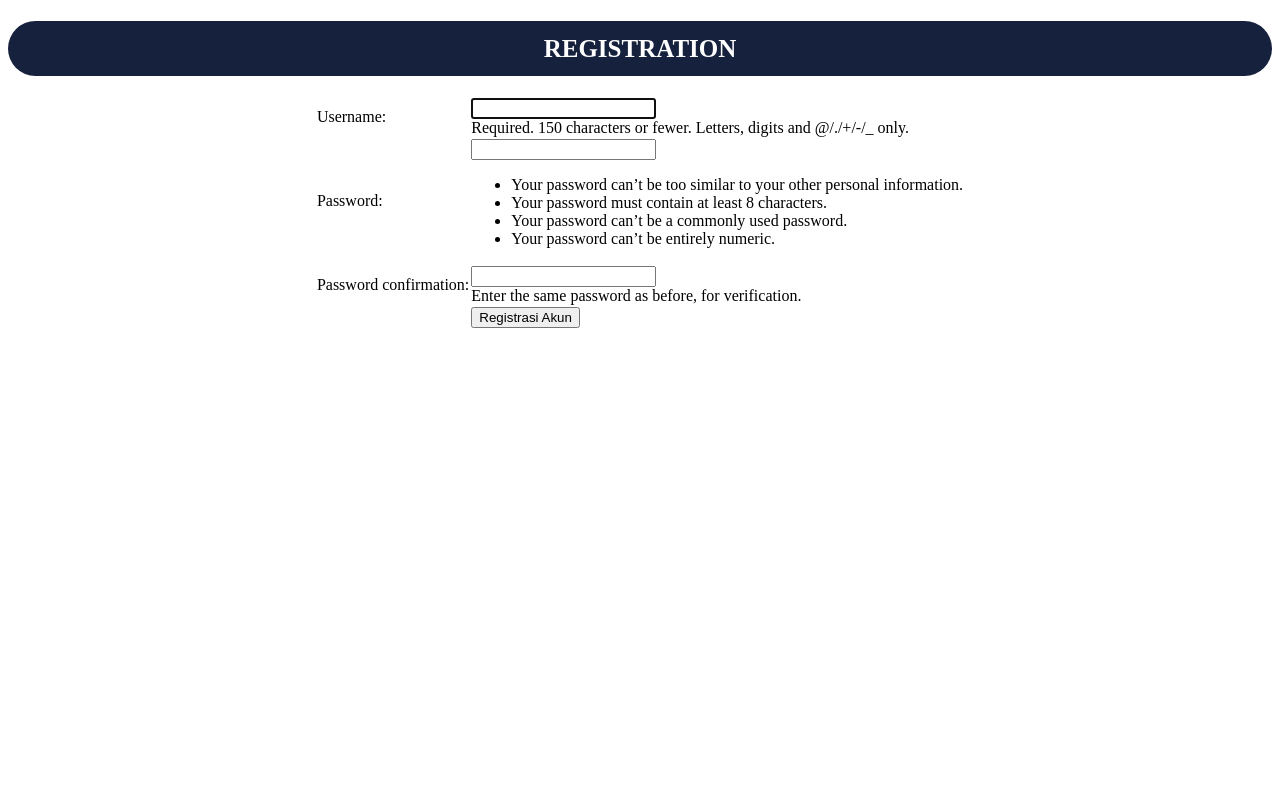
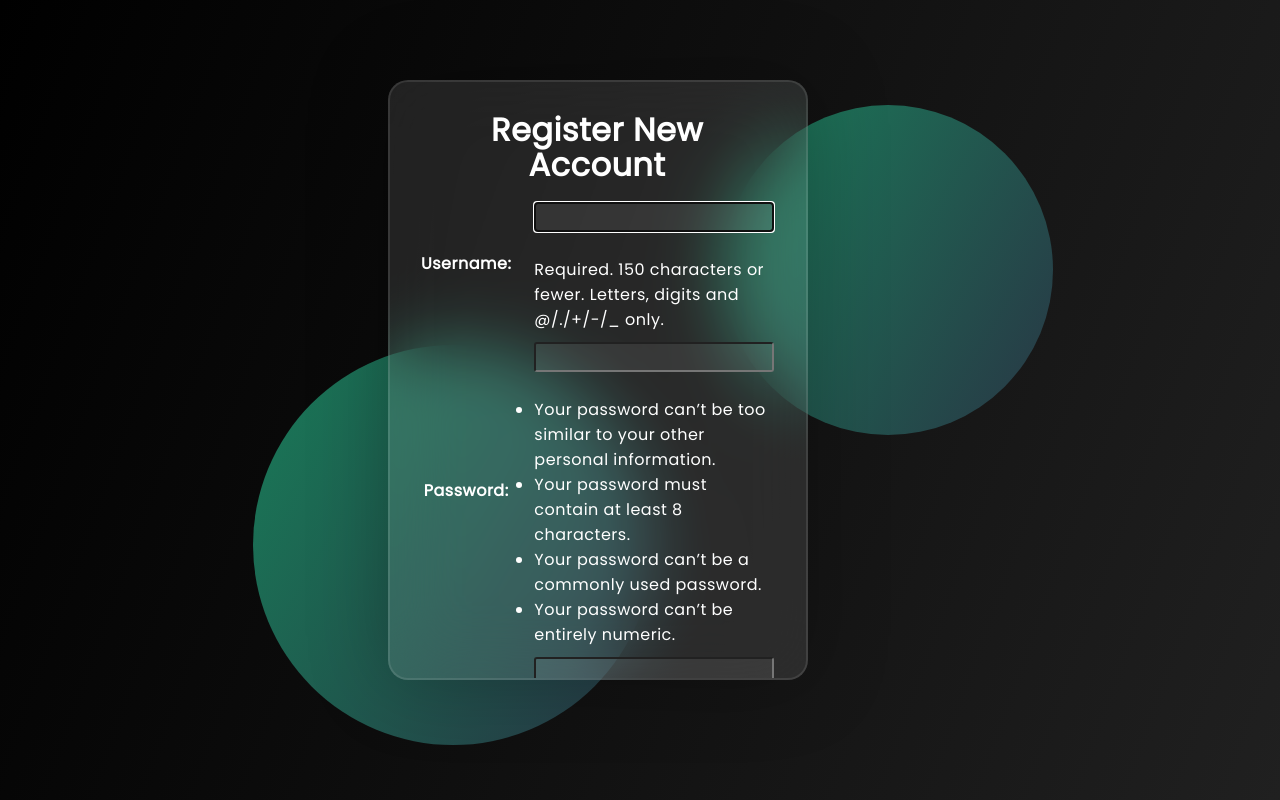
Before and after one commit to fahiradh/Tugas-2, a Django app: page /todolist/register/ in a window 1280 px wide. Run offline with Django 4.2, Linux system fonts and the light colour scheme.

Commit message:
add register adfter styling

```diff
--- a/todolist/templates/register.html
+++ b/todolist/templates/register.html
@@ -1,3 +1,4 @@
+<!DOCTYPE html>
 {% extends 'base.html' %}
 {% block meta %}
 
@@ -5,42 +6,154 @@
 
 {% endblock meta %}
 {% block content %}
-<div class = "register">
-    <style>
-        h2{
+<html lang="en">
+<head>
+    <link rel="preconnect" href="https://fonts.gstatic.com">
+    <link href="https://fonts.googleapis.com/css2?family=Space+Mono:ital,wght@0,400;0,700;1,400;1,700&display=swap" rel="stylesheet">
+    <link href="https://fonts.googleapis.com/css2?family=Poppins:wght@300;400&display=swap" rel="stylesheet">
+    <script src="https://ajax.googleapis.com/ajax/libs/jquery/3.5.1/jquery.min.js"></script>
+
+    <style media="screen">
+        *,
+        *:before,
+        *:after{
+            padding: 0;
+            margin: 0;
+            box-sizing: border-box;
+            color: white;
+        }
+        body{
+            display: block;
+            position: center;
+                font-family: 'Poppins',sans-serif;
+                background-color: rgb(240, 244, 247);
+            background: linear-gradient(-70deg,  #202020, #000000);
+            height: 100vh;
+        }
+        .circle {
+            position: absolute;
+            border-radius: 50%;
+            background: linear-gradient(120deg, #1D976C, #2c3e50);
+        }
+        .circles {
+            position: absolute;
+            height: 270px;
+            width: 550px;
+            top: 50%;
+            left: 50%;
+            transform: translate(-50%, -50%);
+            z-index: -1;
+        }
+        .circle-1 {
+            height: 400px;
+            width: 400px;
+            top: 100px;
+            left: -70px;
+            opacity: 0.8;
+            animation-timing-function: cubic-bezier(0.54, 0.085, 0.5, 0.92);
+            animation-iteration-count: infinite;
+            animation-name: float;
+                -webkit-animation-name: float;
+            animation-duration: 6s;
+                -webkit-animation-duration: 6s;
+                -webkit-animation-delay: 3.5s;
+            animation-delay: 3.5s;
+            animation-direction: alternate;
+        }
+        .circle-2 {
+            height: 330px;
+            width: 330px;
+            bottom: 80px;
+            right: -180px;
+            opacity: 0.8;
+            animation-timing-function: cubic-bezier(0.54, 0.085, 0.5, 0.92);
+            animation-iteration-count: infinite;
+            animation-name: float;
+                -webkit-animation-name: float;
+            animation-duration: 6s;
+                -webkit-animation-duration: 6s;
+                -webkit-animation-delay: 2s;
+            animation-delay: 2s;
+            animation-direction: alternate;
+        }
+        .form {
+            height: 600px;
+            width: 600px;
+            border-radius: 20px;
+            background: rgba(255, 255, 255, 0.1);
+            backdrop-filter: blur(35px);
+            border: 2px solid rgba(255, 255, 255, 0.1);
+            box-shadow: 0 0 80px rgba(0, 0, 0, 0.25);
+            padding: 20px 30px 23px 8px;
+            max-width: 100%;
+            max-height: 100%;
+            overflow: auto;
+        }
+        .form *{
+            font-family: 'Poppins',sans-serif;
+            color: #ffffff;
+            letter-spacing: 0.5px;
+        }
+        form h2{
+            font-size: 32px;
+            font-weight: 600;
+            line-height: 35px;
             text-align: center;
-        background: #16213E;
-        font-weight: 600;
-        text-transform: uppercase;
-        font-size: 25px;
-        color: #fff;
-        line-height: 25px;
-        border-radius: 30px;
-        padding-bottom: 15px;
-        padding-left: 15px;
-        padding-right: 15px;
-        padding-top: 15px;
+            padding: 10px 10px 10px 30px;
+        }
+        .mdl{
+            height: auto;
+            width: 420px;
+            position: absolute;
+            top: 55%;
+            left: 50%;
+            transform: translate(-60%,-60%);
+        }
+        input{
+            display: block;
+            height: 30px;
+            width: 100%;
+            background-color: rgba(255,255,255,0.07);
+            border-radius: 3px;
+            padding: 0 10px;
+            margin-top: 8px;
+            font-size: 14px;
+            font-weight: 300;
+            font-family: 'Poppins',sans-serif;
+        }
+        .box {
+            position: absolute;
+            margin: auto;
+            top: 0;
+            right: 0;
+            bottom: 0;
+            left: 0;
+        }
+        @media screen and (max-width: 800px) {
+            .box, .form, .mdl {
+                margin: 1em 2em;
+                width: 100%;
+            }
+        }
+        @media screen and (min-width: 800px) {
+            .mdl, .box, .form, {
+                margin: 1em 0em;
+                width: 100%%
+            }
         }
 
-        form, input, p{
-            text-align: center;
-        }
-
-        table, th, td{
-            border-collapse: collapse;
-            text-align: left;
-            font-size: 16px;
-            font-weight: 400;
-        }
-
-        .center {
-            margin-left: auto;
-            margin-right: auto;
-        }
     </style>
-
-    <h2>Registration</h2>
+</head>
+<body>
+<div class="box">
+    <div class="mdl">
+        <div class="circles">
+            <div class="circle circle-1"></div>
+            <div class="circle circle-2"></div>
+        </div>
+        <div class="form">
             <form method="POST">
+                <h2>Register New Account</h2>
                 {% csrf_token %}
                 <table class="center">
                     <p>
@@ -60,4 +173,8 @@
             {% endfor %}
             {% endif %}
     </div>
+  </div>
+</div>
+</body>
+</html>
 {% endblock content %}
```
Lines whose indentation alone changed are shown as unchanged.
